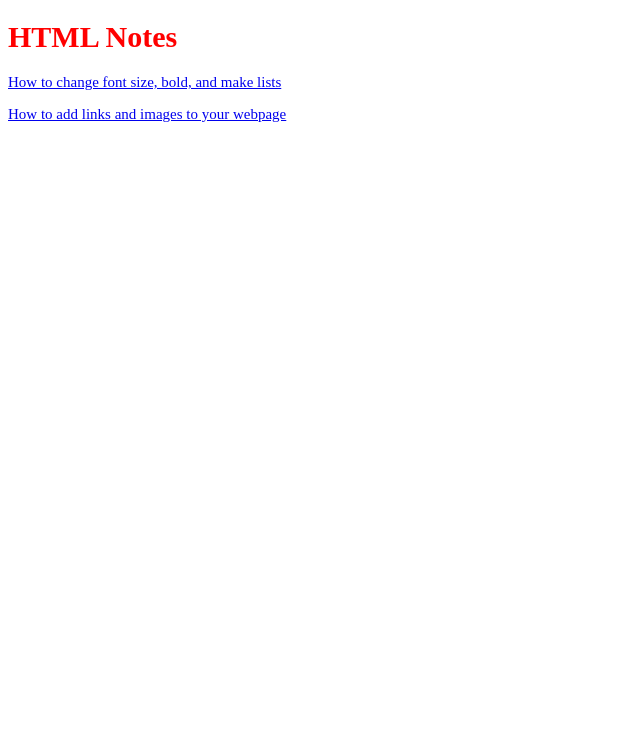
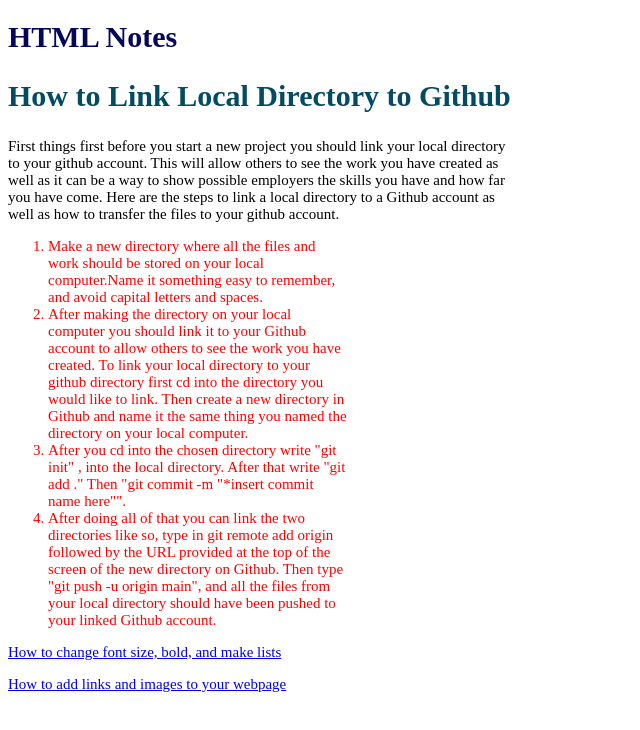
Before and after one commit to georgediaz325/My_HTML_Notes, a plain HTML site: page index.html in a window 1280 px wide. Shown: the whole page, without its empty margins (0-640 px from the left). Drawn offline with Linux system fonts and the light colour scheme.

Commit message:
second commit

```diff
--- a/css/style.css
+++ b/css/style.css
@@ -7,7 +7,19 @@ around my element
 All of these ADD on top of the width and height
 */
 h1{
+    color: rgb(7, 7, 90);
+}
+h2{
+    color:rgb(3, 75, 99);
+    font-size: 30px;
+
+}
+p{
+    width: 500px;
+}
+ol{
     color: red;
+    width: 300px;
 }
 
 body{
--- a/index.html
+++ b/index.html
@@ -9,7 +9,46 @@
     <body>
 
         <h1>HTML Notes</h1>
+        <h2>How to Link Local Directory to Github</h2>
 
+        <p>
+
+            First things first before you start a new project
+            you should link your local directory to your github
+            account. This will allow others to see the work you
+            have created as well as it can be a way to show possible
+            employers the skills you have and how far you have come.
+            Here are the steps to link a local directory to a Github
+            account as well as how to transfer the files to your
+            github account.
+        </p>
+
+        <p>
+            <ol>
+                <li>Make a new directory where all the files and work
+                    should be stored on your local computer.Name it
+                    something easy to remember, and avoid capital
+                    letters and spaces.</li>
+                <li>After making the directory on your local computer
+                    you should link it to your Github account to allow others
+                    to see the work you have created. To link your local
+                    directory to your github directory first cd into the
+                    directory you would like to link. Then create a new
+                    directory in Github and name it the same thing you
+                    named the directory on your local computer.</li>
+                <li>After you cd into the chosen directory write "git init" ,
+                    into the local directory. After that write "git add ."
+                    Then "git commit -m "*insert commit name here"".
+                </li>
+                <li>After doing all of that you can link the two directories
+                    like so, type in git remote add origin followed by the
+                    URL provided at the top of the screen of the new directory
+                    on Github. Then type "git push -u origin main", and all the
+                    files from your local directory should have been pushed to
+                    your linked Github account.
+                </li>
+            </ol>
+        </p>
         <p>
             <a href="texteditors.html">
                 How to change font size, bold, and make lists
```
